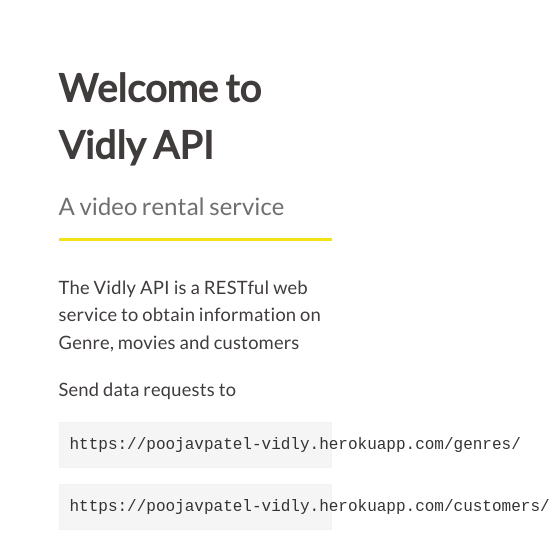
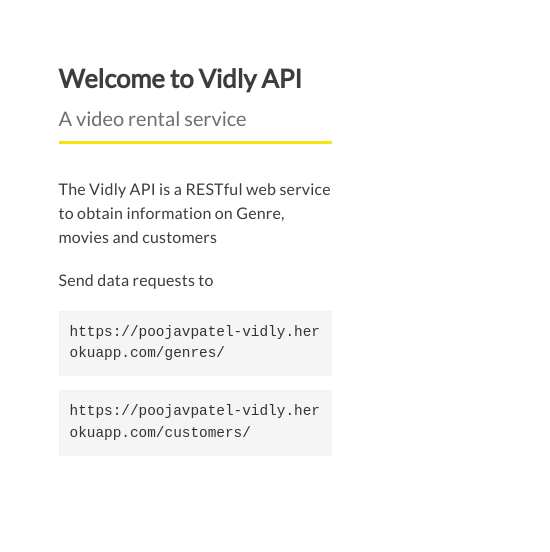
Before and after one commit to Poojavpatel/vidly, a website: page static/index.html in a window 390 px wide. Shown: the whole page, 550 px wide, since content can reach past the window. Drawn offline with Linux system fonts and the light colour scheme.

Commit message:
media query done

```diff
--- a/static/style.css
+++ b/static/style.css
@@ -17,14 +17,14 @@
 h1{
     font-size: 2.4em;
     margin: 0;
-    margin-bottom: 14px;
+    margin-bottom: 2.2%;
     color: #403c3c;
 }
 h2{
     font-weight: 300;
     margin: 0;
     color: #6f6f6f;
-    margin-bottom: 14px;
+    margin-bottom: 2.2%;
 }
 .line{
     width: 100%;
@@ -50,6 +50,26 @@
 }
 @media screen and (max-width: 550px){
     .fullcontainer{
+        width: 100%;
         padding: 15%;
+        overflow: hidden;
+    }
+    h1{
+        font-size: 1.6rem;
+    }
+    h2{
+        font-size: 1.25rem;
+        margin-bottom: 2.9%;
+    }
+    p{
+        font-size: 1rem;
+    }
+    pre{
+        font-size: 0.9rem;
+        white-space: pre-wrap;
+        white-space: -moz-pre-wrap;
+        white-space: -pre-wrap;
+        white-space: -o-pre-wrap;
+        word-wrap: break-word;
     }
 }
```
